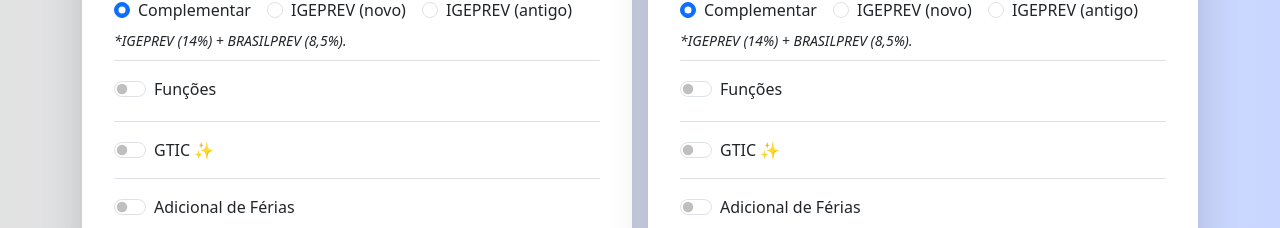
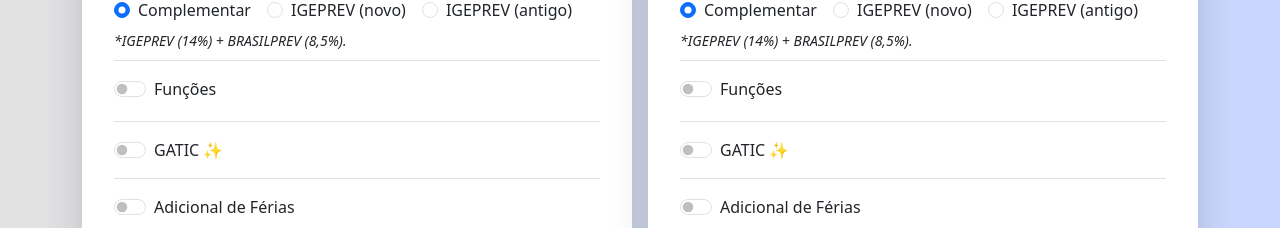
Before and after one commit to guilhermeoq/carreira-tjto, a Vue app: page / in a window 1280 px wide. Shown: the part 932-1160 px from the top of the page. Built offline with nearby package versions, Linux system fonts and the light colour scheme.

Commit message:
update name

```diff
--- a/src/components/Calculadora.vue
+++ b/src/components/Calculadora.vue
@@ -308,7 +308,7 @@
                 role="switch"
                 id="gtic"
               />
-              <label class="form-check-label">GTIC ✨</label>
+              <label class="form-check-label">GATIC ✨</label>
             </div>
           </div>
 
```
